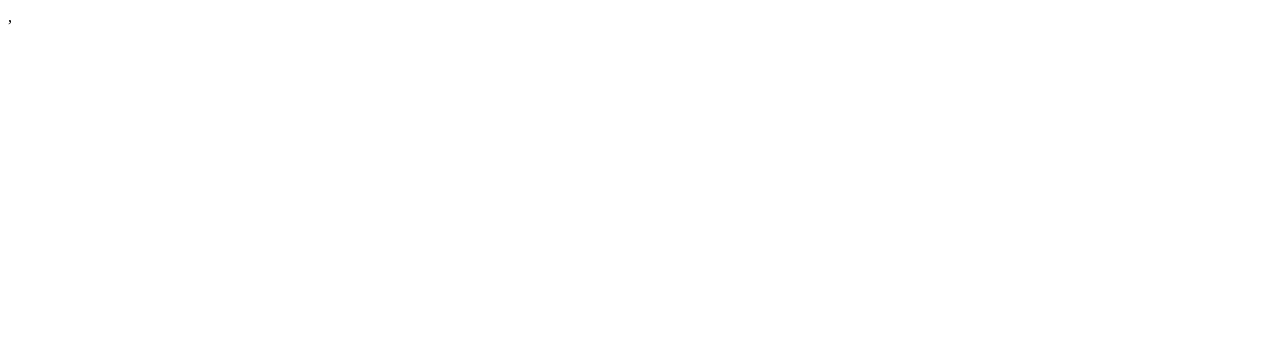
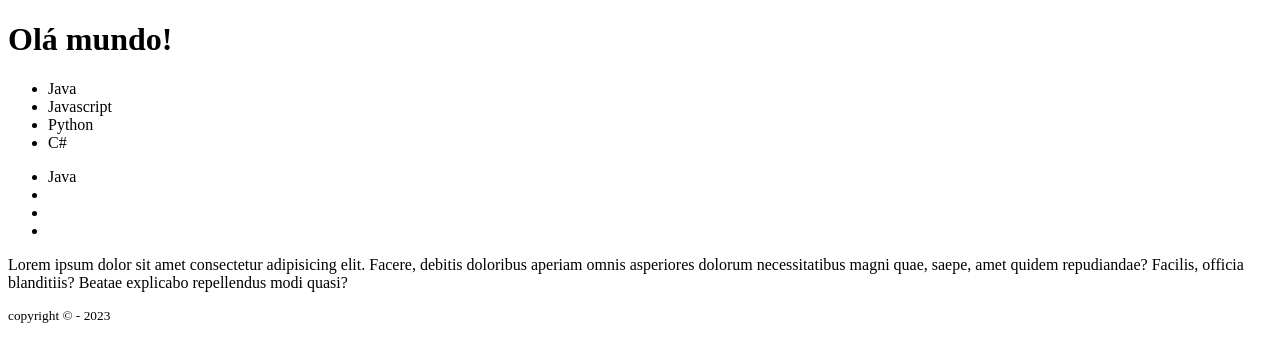
Before and after one commit to B1el-Henr1que/exercicio1-r, a plain HTML site: page index.html in a window 1280 px wide. Drawn offline with Linux system fonts and the light colour scheme.

Commit message:
Layout básico

```diff
--- a/index.html
+++ b/index.html
@@ -1,5 +1,54 @@
-,<!DOCTYPE html>
-<html lang="en">
+<!DOCTYPE html>
+<html lang="pt-b">
+<head>
+    <meta charset="UTF-8">
+    <meta http-equiv="X-UA-Compatible" content="IE=edge">
+    <meta name="viewport" content="width=device-width, initial-scale=1.0">
+    <title>Document</title>
+</head>
+<body>
 
+    <div>
+
+    <h1>Olá mundo!</h1>
+
+    <header>
+     <nav>
+        <ul>
+            <li>Java</li>
+            <li>Javascript</li>
+            <li>Python</li>
+            <li>C#</li>
+
+        </ul>
+     </nav>
+    </header>
+
+<nav>
+    <ul>
+        <li>Java</li>
+        <li></li>
+        <li></li>
+        <li></li>
+    </ul>
+</nav>
+
+    <section>
+
+        <p>
+            Lorem ipsum dolor sit amet consectetur adipisicing elit. Facere, debitis doloribus aperiam omnis asperiores dolorum necessitatibus magni quae, saepe, amet quidem repudiandae? Facilis, officia blanditiis? Beatae explicabo repellendus modi quasi?
+        </p>
+
+    </section>
+<footer>
+    <div>
+        <small>
+            <p>copyright &copy - 2023</p>
+        </small>
+    </div>
+</footer>
+    <div>
+
+
+</body>
 </html>
-<meta charset="UTF-8>
```
